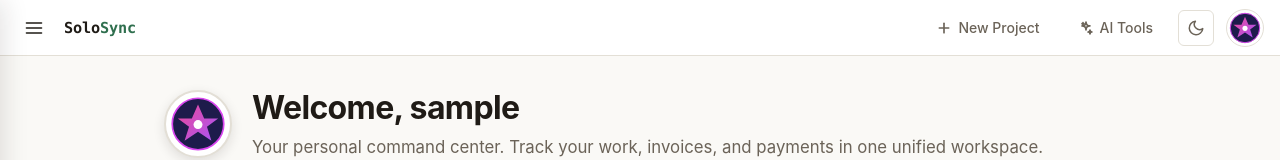
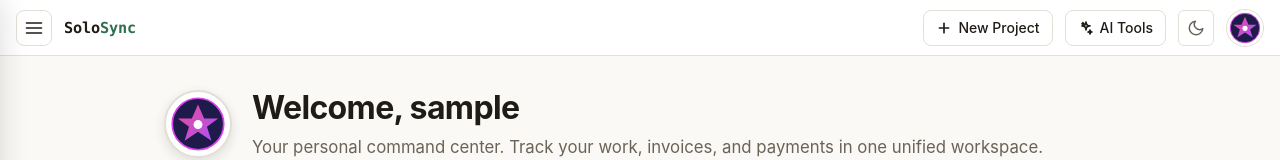
Before and after one commit to Rucha0901/SoloSync, a React (Vite) app in the folder frontend/: page / in a window 1280 px wide. Shown: the top 160 px of the page. Built offline with nearby package versions, Linux system fonts and the light colour scheme; sample sign-in values are in the browser's storage.

Commit message:
Complete SoloSync Authentication: add login, signup, avatars, profile page, and boxed rounded navbar button styling

```diff
--- a/frontend/src/components/Navbar/Navbar.css
+++ b/frontend/src/components/Navbar/Navbar.css
@@ -17,16 +17,20 @@
   justify-content: center;
   width: 36px;
   height: 36px;
-  border-radius: var(--radius-sm);
-  border: 1px solid transparent;
-  background-color: transparent;
+  border-radius: 8px;
+  border: 1px solid var(--border-color);
+  background-color: var(--bg-secondary);
   color: var(--text-primary);
-  transition: background-color var(--transition-fast), border-color var(--transition-fast);
+  transition: background-color var(--transition-fast), border-color var(--transition-fast), transform var(--transition-fast);
 }
 
 .navbar__menu-button:hover {
   background-color: var(--bg-hover);
-  border-color: var(--border-color);
+  border-color: var(--text-secondary);
+}
+
+.navbar__menu-button:active {
+  transform: scale(0.95);
 }
 
 .navbar__menu-button:focus-visible {
@@ -57,10 +61,10 @@
   gap: 6px;
   height: 36px;
   padding: 0 12px;
-  border-radius: var(--radius-sm);
-  border: 1px solid transparent;
-  background-color: transparent;
-  color: var(--text-secondary);
+  border-radius: 8px;
+  border: 1px solid var(--border-color);
+  background-color: var(--bg-secondary);
+  color: var(--text-primary);
   font-weight: 500;
   font-size: 0.875rem;
   transition: background-color var(--transition-fast), border-color var(--transition-fast), color var(--transition-fast), transform var(--transition-fast);
@@ -68,8 +72,7 @@
 
 .navbar__new-project-button:hover {
   background-color: var(--bg-hover);
-  border-color: var(--border-color);
-  color: var(--text-primary);
+  border-color: var(--text-secondary);
 }
 
 .navbar__new-project-button:active {
@@ -108,10 +111,10 @@
   gap: 6px;
   height: 36px;
   padding: 0 12px;
-  border-radius: var(--radius-sm);
-  border: 1px solid transparent;
-  background-color: transparent;
-  color: var(--text-secondary);
+  border-radius: 8px;
+  border: 1px solid var(--border-color);
+  background-color: var(--bg-secondary);
+  color: var(--text-primary);
   font-weight: 500;
   font-size: 0.875rem;
   transition: background-color var(--transition-fast), border-color var(--transition-fast), color var(--transition-fast), transform var(--transition-fast);
@@ -120,8 +123,7 @@
 .navbar__ai-button:hover,
 .navbar__ai-button--active {
   background-color: var(--bg-hover);
-  border-color: var(--border-color);
-  color: var(--text-primary);
+  border-color: var(--text-secondary);
 }
 
 .navbar__ai-button:active {
@@ -129,7 +131,7 @@
 }
 
 .navbar__ai-button:focus-visible {
-  outline: 2px solid #8b5cf6;
+  outline: 2px solid var(--accent);
   outline-offset: 2px;
 }
 
```
